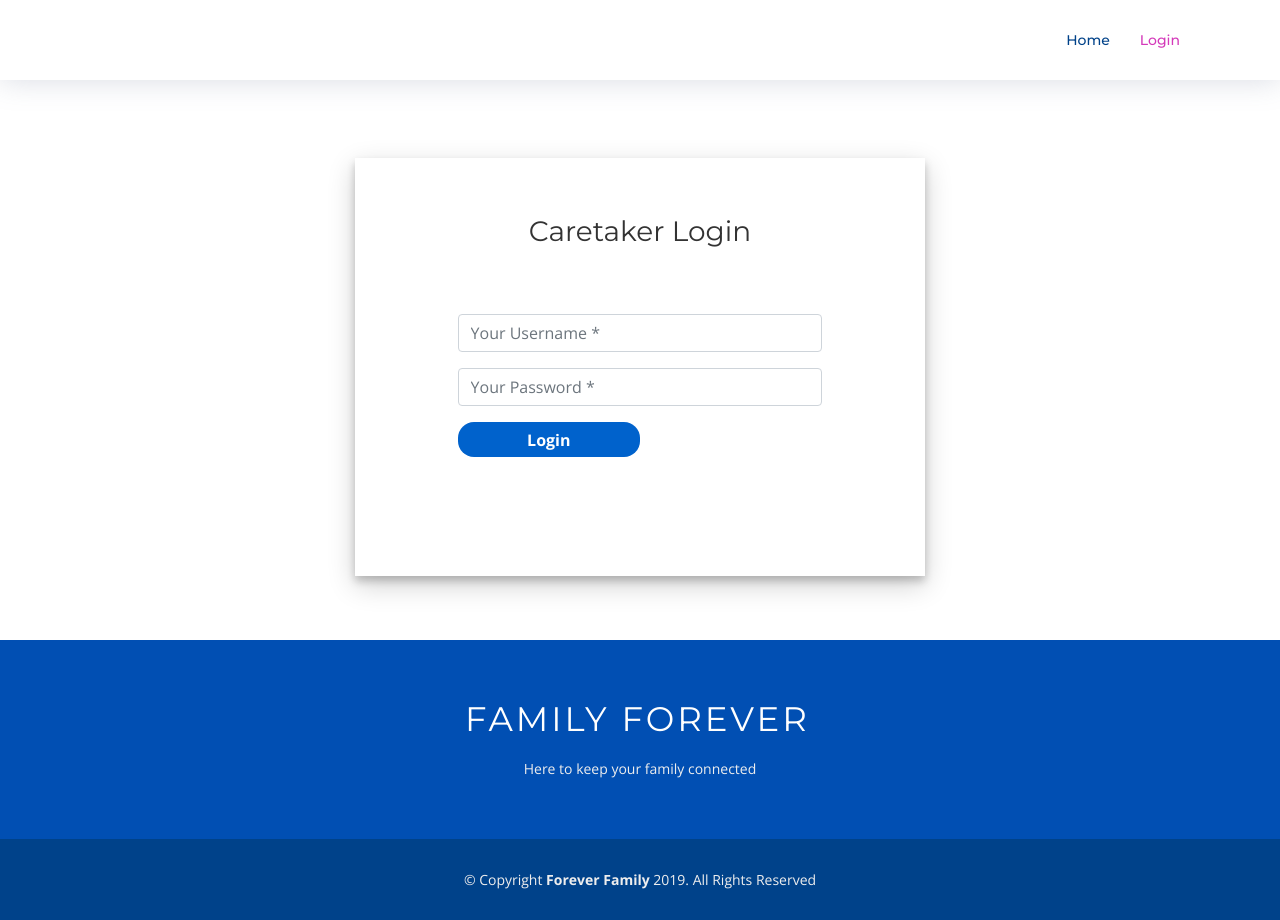
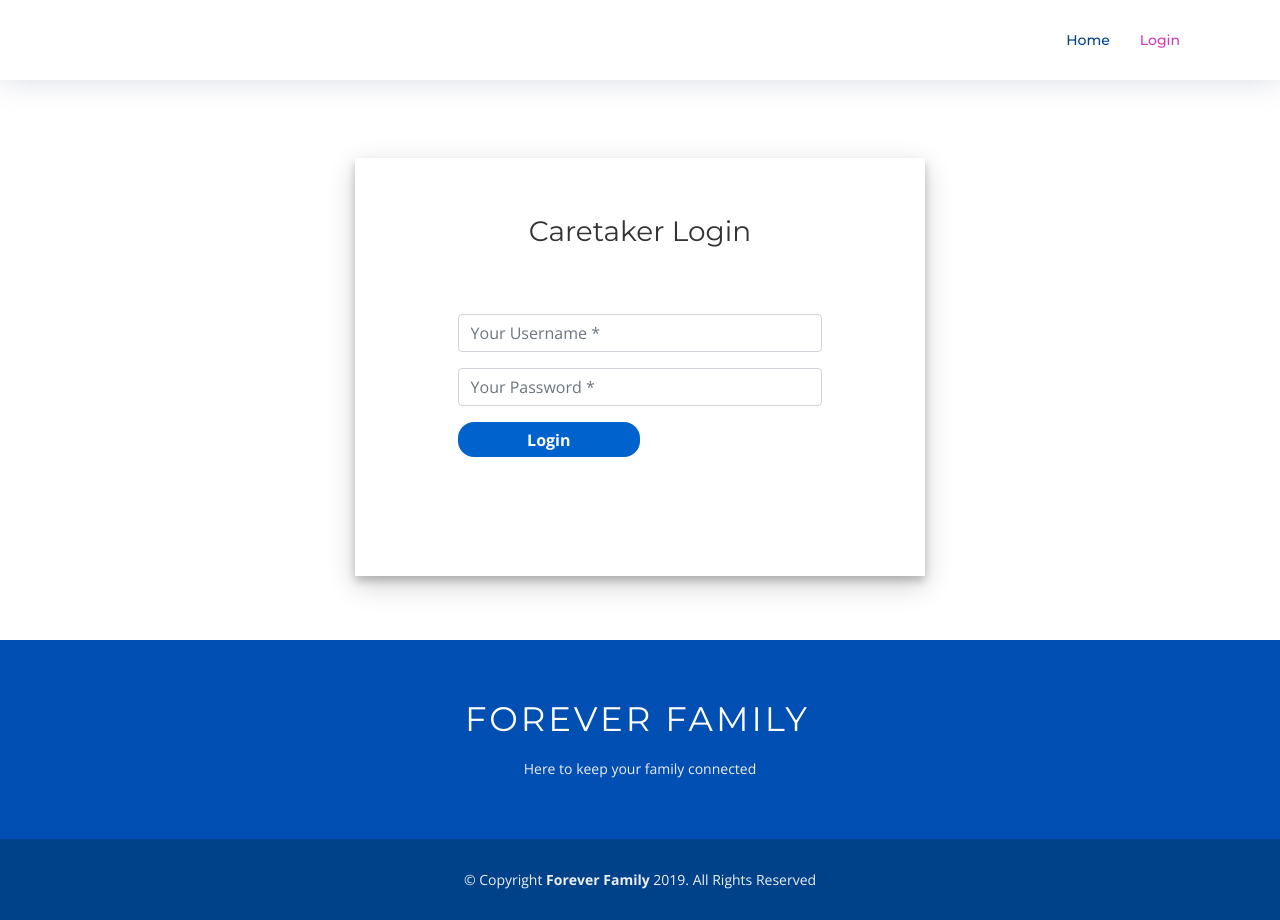
Before and after one commit to rodobre/smarthack, a plain HTML site: page web/frontend/templates/home/login.html in a window 1280 px wide. Drawn offline with nearby package versions, Linux system fonts and the light colour scheme; some packages are replaced by stand-ins of ours; a script that the page names is missing; files whose address does not match are found by name.

Commit message:
Fixed typo

```diff
--- a/web/frontend/templates/home/login.html
+++ b/web/frontend/templates/home/login.html
@@ -88,7 +88,7 @@
               <div class="col-lg-4 col-md-4 footer-info">
               </div>
               <div class="col-lg-4 col-md-4 footer-info">
-                <h3>Family Forever</h3>
+                <h3>Forever Family</h3>
                 <center>Here to keep your family connected</center>
               </div>
               <div class="col-lg-4 col-md-4 footer-info">
```
Also changed, not shown: 1 other file.
